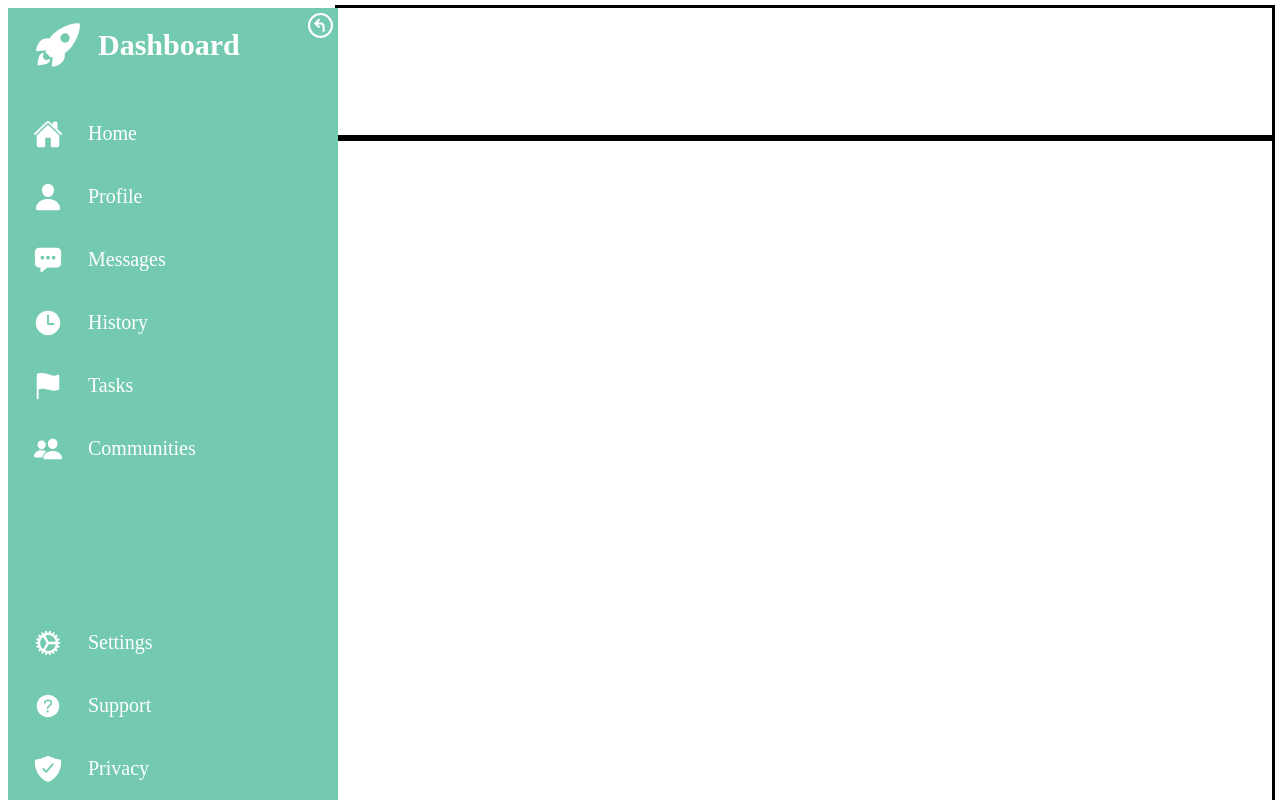
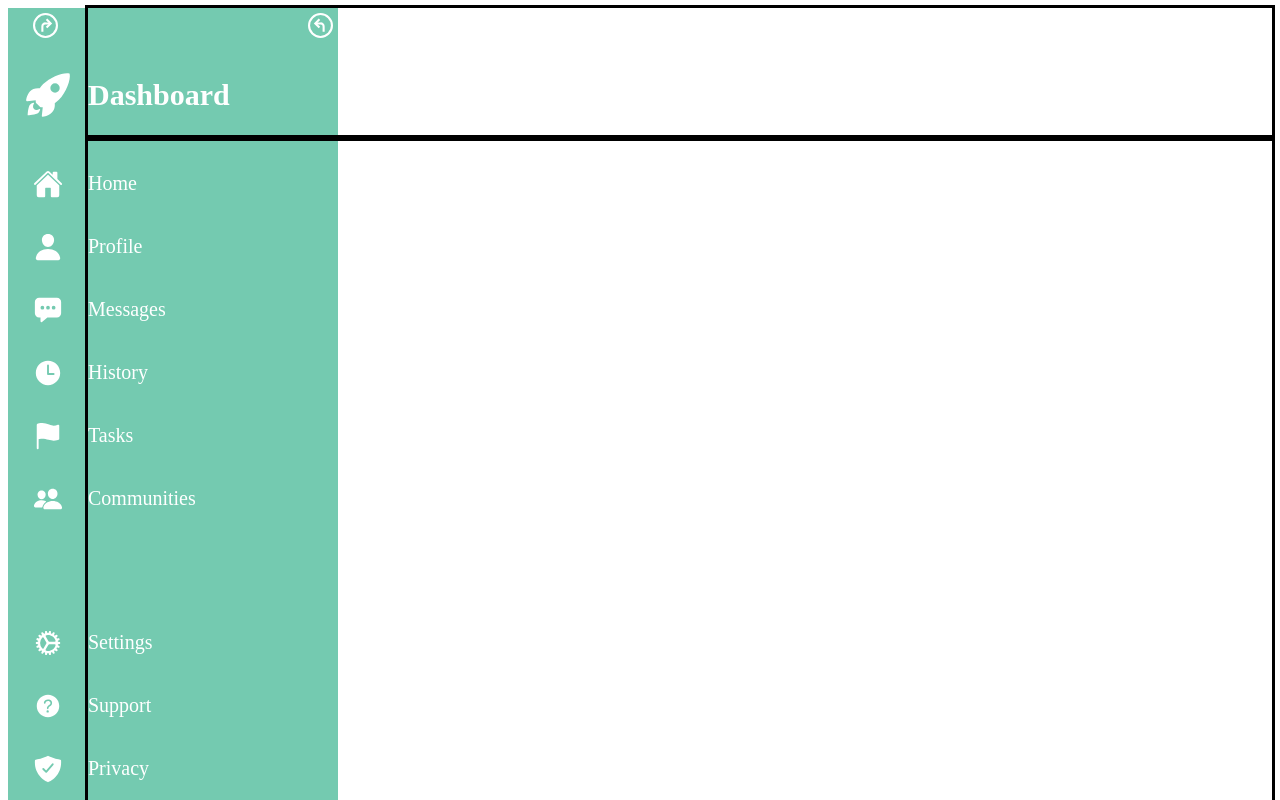
Before and after one commit to albertng94/Admin-Dashboard, a plain HTML site: page index.html in a window 1280 px wide. Both pictures are taken after a click on the picture 320 px from the left and 25 px from the top of the page. Drawn offline with Linux system fonts and the light colour scheme.

Commit message:
Style interactive elements and add retract-expand functionality at sidebar.
The divs that contain the different sidebar options are given a dark
green background-color and solid border-left when hovered.

The sidebar-handler "img-button" has been renamed to "sidebar-handler-
retract", since it will be used to minimize the sidebar.
A second flipped img-button called "sidebar-handler-expand" has been
created and positioned where the sidebar remains when it is retracted.
This second img-button is unseen by default and will be used to expand
the sidebar when the conditions are met.

Both buttons are given a rotation animation on hover.

A retract-expand functionality has been added to the sidebar element
through CSS and JS:
- Function minimizeSidebar (later to be renamed) contains two event
triggers.
- When clicking the retract img-button, the header and main-content element are
applied properties that change their base positioning on the grid,
invading the second column and leaving the text part of the sidebar
content unseen, while the icons remain visible. The expand button
becomes visible as well.
- When clicking the expand img-button, all the properties previously
applied are removed, so the layout returns to the base state.

```diff
--- a/css/style.css
+++ b/css/style.css
@@ -21,16 +21,16 @@ body {
     grid-row: 1 / 3;
     grid-column: 1 / 3;
     background-color: rgb(116, 202, 176);
-    padding-left: 25px;
     display: flex;
     flex-direction: column;
     position: relative;
-
+    z-index: 1;
 }
 
 .sidebar > .title > div,
 .sidebar > .option-list > div,
 .sidebar > .separated > div {
+    padding-left: 25px;
     display: flex;
     align-items: center;
 }
@@ -62,24 +62,76 @@ body {
 }
 
 .title {
-margin-bottom: 2.5vh;
+    margin-bottom: 2.5vh;
 }
 
-.sidebar-handler {
+.sidebar-handler-retract {
     position: absolute;
     top: 5px;
     right: 5px;
     cursor: pointer;
+    z-index: 1;
+}
+
+.sidebar-handler-expand {
+    position: absolute;
+    top: 5px;
+    left: 25px;
+    cursor: pointer;
+    opacity: 0;
 }
 
 
+/*SIDEBAR INTERACTION*/
 
+.sidebar > .option-list > div:focus,
+.sidebar > .separated > div:focus,
+.sidebar > .option-list > div:hover,
+.sidebar > .separated > div:hover {
+    background-color: rgb(81, 142, 123);
+    border-left: solid 4px rgb(47, 81, 70);
+}
 
+.sidebar-handler-retract:hover {
+    transition: 1s;
+    transform: rotate(-360deg);
+}
 
+.sidebar-handler-expand:hover {
+    transition: 1s;
+    transform: rotate(360deg);
+}
+
+/*Applied through JS*/
+
+.invadingHeader {
+    grid-column: 2 / 4;
+    grid-row: 1 / 2;
+}
+
+.invadingMain-content {
+    grid-column: 2 / 4;
+    grid-row: 2 / 3;
+}
+
+.repositionLogo {
+    padding-left: 15px !important;
+    margin-top: 50px;
+}
+
+.expandHandler {
+    opacity: 1;
+}
+
+/*HEADER*/
 .header {
     outline: solid 3px black;
+    position: relative;
+    z-index: 3;
 }
 
 .main-content {
     outline: solid 3px black;
+    position: relative;
+    z-index: 3;
 }
--- a/index.html
+++ b/index.html
@@ -3,7 +3,7 @@
 <head>
     <meta charset="UTF-8">
     <meta name="viewport" content="width=device-width, initial-scale=1.0">
-    <title>Albertng.dev Admin Dashboard</title>
+    <title>Admin Dashboard</title>
     <link rel="stylesheet" href="./css/style.css">
     <link rel="preconnect" href="https://fonts.googleapis.com">
     <link rel="preconnect" href="https://fonts.gstatic.com" crossorigin>
@@ -11,9 +11,10 @@
 </head>
 <body>
     <div class="sidebar">
-        <img class="sidebar-handler" src="./img/minimize.svg" alt="" height="25px" width="auto">
+        <img class="sidebar-handler-retract" id="sidebar-handler-retract" src="./img/minimize.svg" alt="" height="25px" width="auto">
+        <img class="sidebar-handler-expand" id="sidebar-handler-expand" src="./img/minimize-flipped.svg" alt="" height="25px" width="auto">
         <div class="title">
-            <div>
+            <div id="title-div">
                 <img src="./img/rocket.svg" alt="A logo representing a rocketship" height="50px" width="auto">
                 <h1>Dashboard</h2>
             </div>
@@ -59,7 +60,8 @@
             </div>
         </div>
     </div>
-    <div class="header"></div>
-    <div class="main-content"></div>
+    <div class="header" id="header"></div>
+    <div class="main-content" id="main-content"></div>
 </body>
+<script src="./js/javascript.js" defer></script>
 </html>
--- a/js/javascript.js
+++ b/js/javascript.js
@@ -0,0 +1,26 @@
+
+
+minimizeSidebar();
+
+
+function minimizeSidebar() {
+    const sidebarHandlerRetract = document.getElementById("sidebar-handler-retract");
+    const header = document.getElementById("header");
+    const mainContent = document.getElementById("main-content");
+    const titleDiv = document.getElementById("title-div");
+    const sidebarHandlerExpand = document.getElementById("sidebar-handler-expand");
+
+    sidebarHandlerRetract.addEventListener("click", () => {
+        header.classList.add("invadingHeader");
+        mainContent.classList.add("invadingMain-content");
+        titleDiv.classList.add("repositionLogo");
+        sidebarHandlerExpand.classList.add("expandHandler");
+    });
+
+    sidebarHandlerExpand.addEventListener("click", () => {
+        header.classList.remove("invadingHeader");
+        mainContent.classList.remove("invadingMain-content");
+        titleDiv.classList.remove("repositionLogo");
+        sidebarHandlerExpand.classList.remove("expandHandler");
+    });
+}
```
Also changed, not shown: img/minimize-flipped.svg (added).
